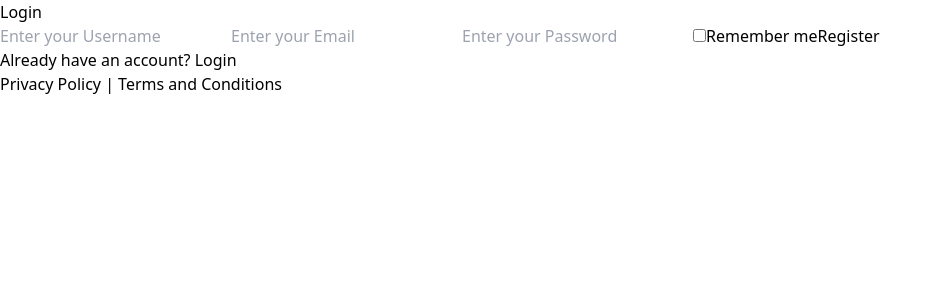
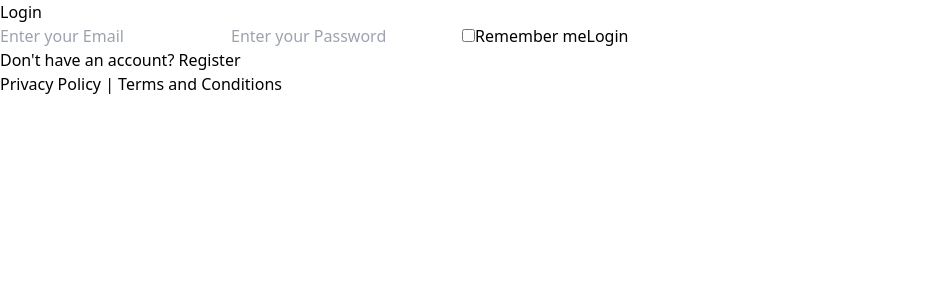
Before and after one commit to AKasem1/Todo-List, a Next.js app in the folder client/: page /login in a window 1280 px wide. Shown: the top 300 px of the page, without its empty margins (0-943 px from the left). Built offline with nearby package versions, Linux system fonts and the light colour scheme.

Commit message:
Added Login Page

```diff
--- a/client/src/components/UI/InputField.js
+++ b/client/src/components/UI/InputField.js
@@ -2,8 +2,8 @@ import React from 'react'
 
 const InputField = ({ type, placeholder }) => {
   return (
-
-    <input type={type} placeholder={placeholder} className='w-full p-2 border border-gray-300 rounded-lg focus:outline-none focus:border-b-gray-500 focus:border-b-4 transition-all' />
+    <input type={type} placeholder={placeholder}
+    className='w-full p-2 border border-gray-300 rounded-lg focus:outline-none focus:border-b-gray-500 focus:border-b-4 transition-all' />
   )
 }
 
--- a/client/src/pages/login/index.js
+++ b/client/src/pages/login/index.js
@@ -1,26 +1,33 @@
 import React from 'react'
 import InputField from '@/components/UI/InputField'
 import Link from 'next/link'
+import { useRouter } from 'next/router'
 
 const Index = () => {
+    const router = useRouter()
+
+    function onLoginHandler(e) {
+        e.preventDefault()
+        router.push('/')
+    }
+
     return (
-        <div className='min-h-screen flex justify-center items-center bg-gradient-to-tr from-sky-500 to-white '>
-            <form className='bg-white w-1/3 m-6 '>
+        <div className='min-h-screen flex justify-center items-center bg-gradient-to-bl from-sky-500 to-blue-300 '>
+            <form className='bg-white w-1/3 m-6 rounded-b-lg'>
                 <h1 className='px-6 py-4 text-2xl text-center font-semibold w-full  bg-green-400 text-white'>
                     <span className='underline decoration-2 decoration-black'>Lo</span>
                     gin
                 </h1>
 
-                <div className='px-6 py-4 space-y-3'>
-                    <InputField type='text' placeholder='Enter your Username' />
+                <div className='px-6 py-4 space-y-5'>
                     <InputField type='email' placeholder='Enter your Email' />
                     <InputField type='password' placeholder='Enter your Password' />
                     <input type='checkbox' name='remember' className='mr-2 size-4' />
                     <label className='text-slate-600'>Remember me</label>
-                    <button type='submit' className='w-full py-2 bg-green-500 text-white hover:bg-green-400 active:bg-green-600' onClick={(e) => { onRegisterHandler(e) }}>
-                        Register
+                    <button type='submit' className='w-full py-2 bg-green-500 text-white hover:bg-green-400 active:bg-green-600' onClick={(e) => { onLoginHandler(e) }}>
+                        Login
                     </button>
-                    <p className='text-center'>Already have an account? <Link href={'/login'} className='text-sky-500'>Login</Link></p>
+                    <p className='text-center'>Don't have an account? <Link href={'/register'} className='text-sky-500'>Register</Link></p>
                     <p className='text-slate-600 text-center text-sm'>Privacy Policy | Terms and Conditions</p>
                 </div>
             </form>
--- a/client/src/pages/register/index.js
+++ b/client/src/pages/register/index.js
@@ -23,9 +23,6 @@ const Index = () => {
                 <InputField type='email' placeholder='Enter your Email'/>
                 <InputField type='password' placeholder='Enter your Password'/>
 
-                <input type='checkbox' name='remember' className='mr-2 size-4'/>
-                <label className='text-slate-600'>Remember me</label>
-
                 <button type='submit' className='w-full py-2 bg-green-500 text-white hover:bg-green-400 active:bg-green-600' onClick={(e) => {onRegisterHandler(e)}}>
                     Register
                 </button>
```
